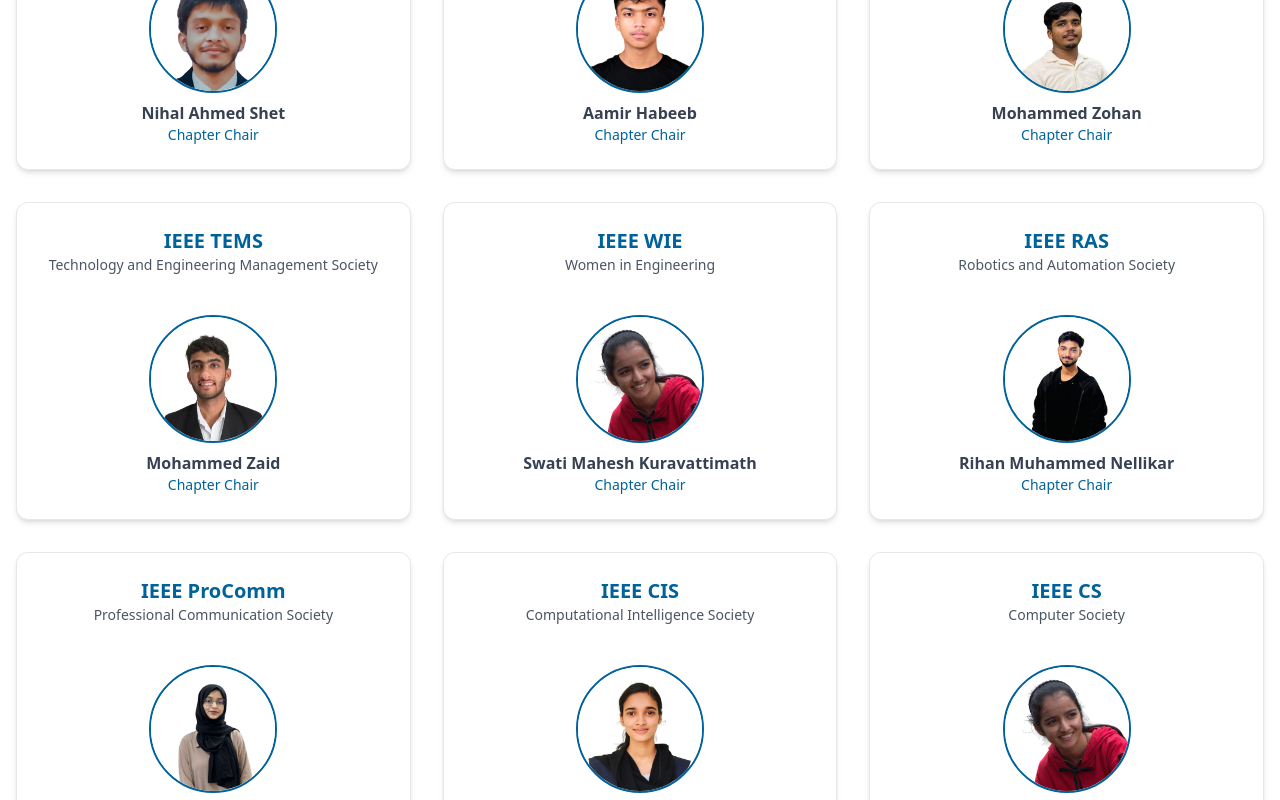
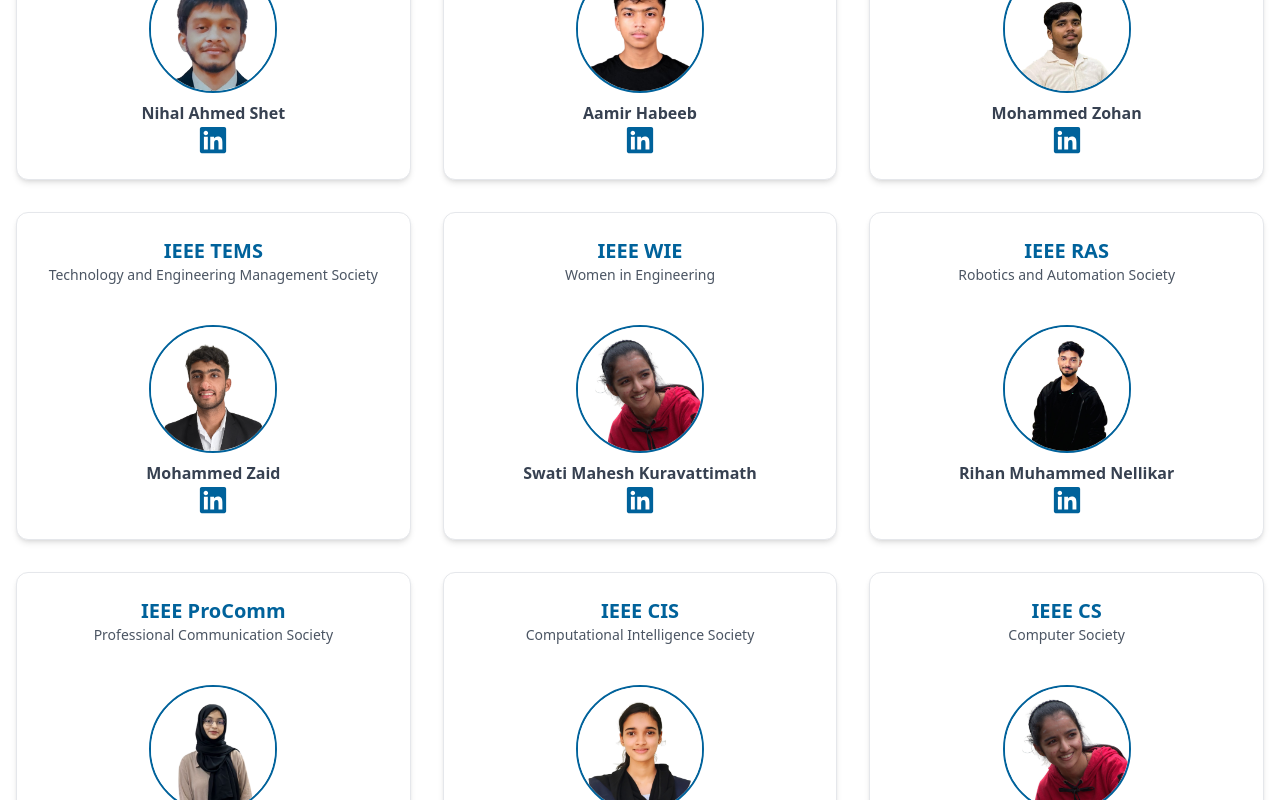
Before and after one commit to hibaah12/IEEE_SBC_Website, a React (Create React App) app: page /execom in a window 1280 px wide. Shown: the part 920-1720 px from the top of the page. Built offline with nearby package versions, Linux system fonts and the light colour scheme.

Commit message:
Added React icons - Testing to see if it works

```diff
--- a/src/pages/ExeComPage.jsx
+++ b/src/pages/ExeComPage.jsx
@@ -1,3 +1,5 @@
+import { FaLinkedin } from 'react-icons/fa';
+
 const ExeComPage = () => {
     const members = [
         { title: "Branch Counselor", name: "Dr. Mohammed Zakir Bellary", img: "/images/zakir.png" },
@@ -61,7 +63,6 @@
                                 <p className="text-sm text-gray-600">{chapter.fullName}</p>
                             </div>
 
-                            {/* **CHANGE 2: Simplified to show only the Chapter Chair with a larger image.** */}
                             <div>
                                 <img
                                     src={chapter.chair.img}
@@ -69,7 +70,9 @@
                                     className="w-32 h-32 rounded-full mx-auto mb-2 object-cover border-2 border-ieee-blue"
                                 />
                                 <h4 className="font-semibold text-gray-700">{chapter.chair.name}</h4>
-                                <p className="text-sm text-ieee-blue">Chapter Chair</p>
+                                <a href={chapter.chair.linkedinUrl} target="_blank" rel="noopener noreferrer" className="mt-2">
+                                <FaLinkedin className="text-ieee-blue text-3xl mx-auto hover:opacity-80 transition-opacity" />
+                                </a>
                             </div>
                         </div>
                     ))}
```
